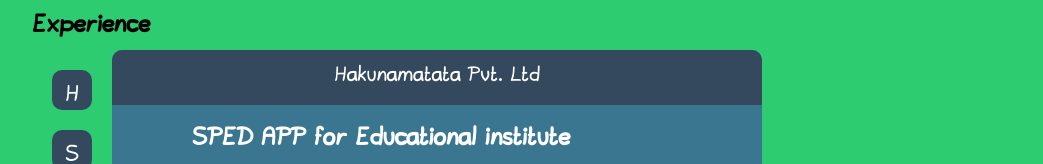
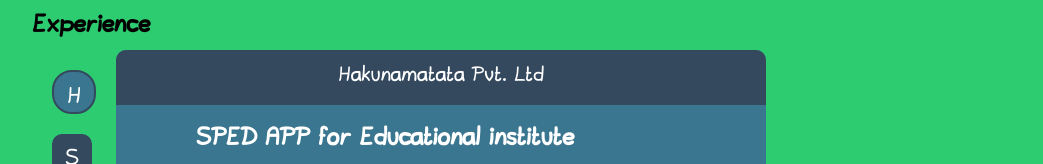
Before and after one commit to arulmozhimanikandan/arul.nl, an Angular app: page / in a window 1280 px wide. Shown: the part 1128-1292 px from the top of the page, without its empty margins (118-1161 px from the left). Built offline with nearby package versions, Linux system fonts and the light colour scheme.

Commit message:
change selected employer state

```diff
--- a/src/app/app.component.html
+++ b/src/app/app.component.html
@@ -11,7 +11,7 @@
   <div class="max-content-container">
     <div class="flex-container">
       <div class="mobile-flex-container">
-        <app-tile *ngFor="let project of profile.experience" [tile]="project" (click)="selectEmployer(project)"></app-tile>
+        <app-tile *ngFor="let project of profile.experience" [tile]="project" (click)="selectEmployer(project)" [selected]="selectedEmployer.name === project.name" ></app-tile>
       </div>
       <app-panel [experience]="selectedEmployer"></app-panel>
     </div>
--- a/src/app/tile/tile.component.css
+++ b/src/app/tile/tile.component.css
@@ -12,3 +12,9 @@
   padding-top: 5PX;
   cursor: pointer;
 }
+
+.selectedTile {
+  background: #3a768f;
+  border-radius: 20px;
+  border: 2px solid #34495e;
+}
--- a/src/app/tile/tile.component.html
+++ b/src/app/tile/tile.component.html
@@ -1,3 +1,3 @@
-<div class="tile-container">
+<div class="tile-container" [class.selectedTile]="selected">
   {{tile.initial}}
 </div>
--- a/src/app/tile/tile.component.ts
+++ b/src/app/tile/tile.component.ts
@@ -7,6 +7,7 @@
 })
 export class TileComponent implements OnInit {
 
+  @Input() selected: boolean;
   @Input() tile : {
     initial: string;
   }
```
